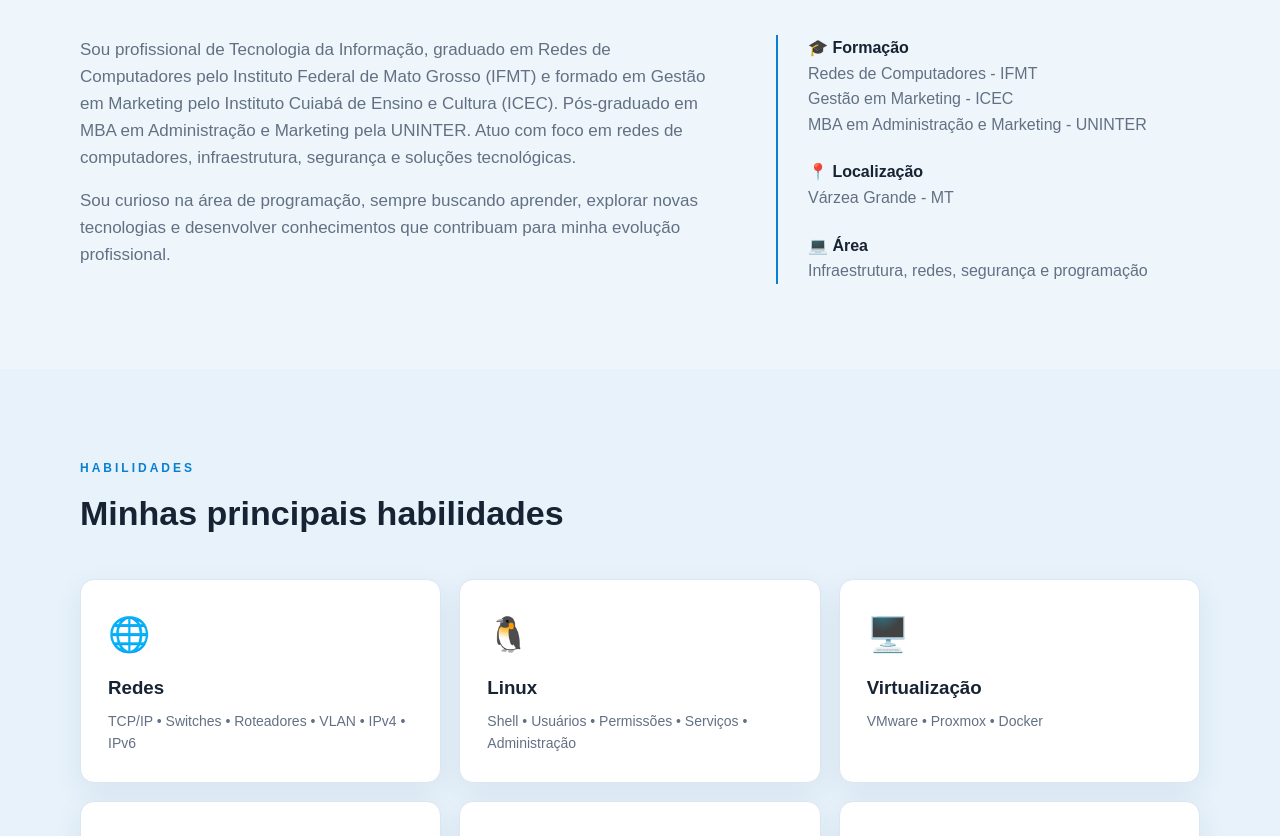
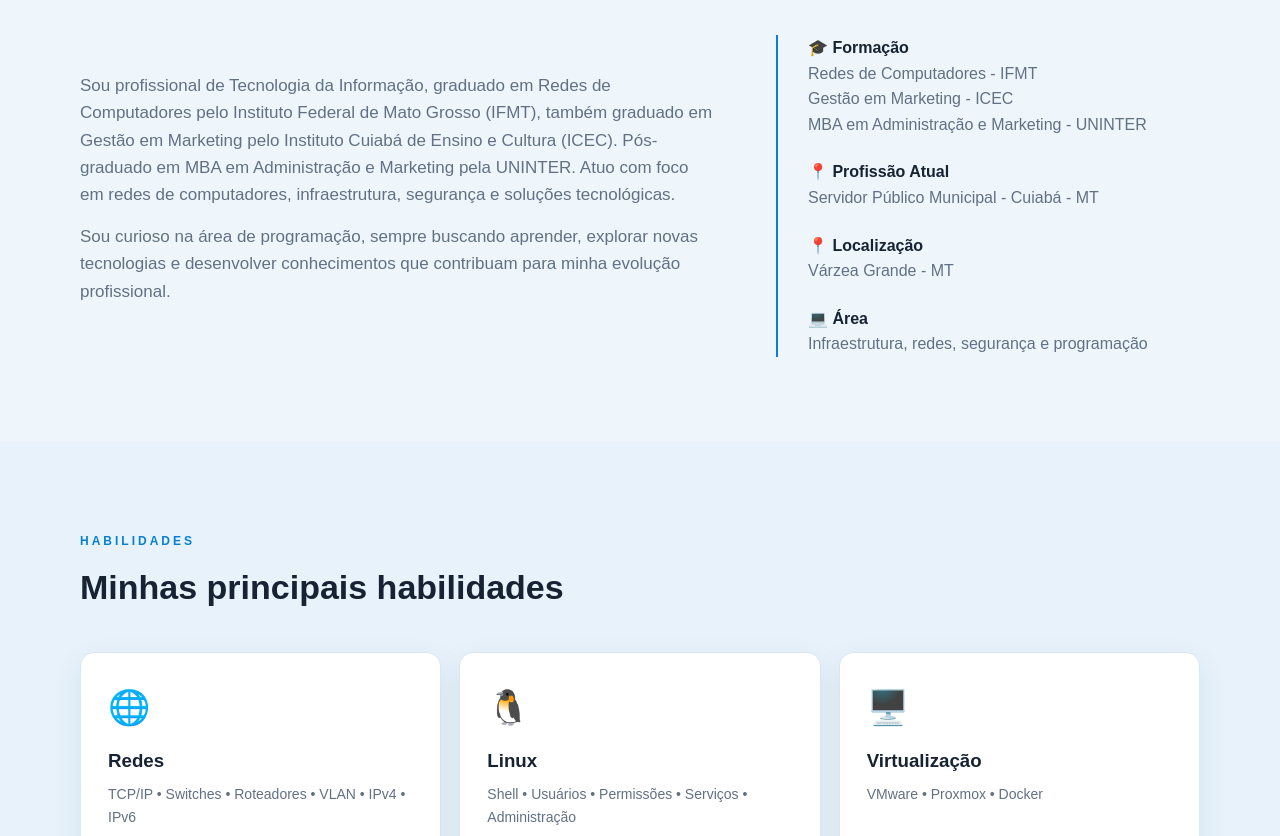
Before and after one commit to cezarsillva/portfolio, a plain HTML site: page index.html in a window 1280 px wide. Shown: the part 1008-1844 px from the top of the page. Drawn offline with Linux system fonts and the light colour scheme.

Commit message:
Meu portifolio3

```diff
--- a/index.html
+++ b/index.html
@@ -208,7 +208,7 @@
 
                         Sou profissional de Tecnologia da Informação,
                         graduado em Redes de Computadores pelo Instituto
-                        Federal de Mato Grosso (IFMT) e formado em Gestão
+                        Federal de Mato Grosso (IFMT), também graduado em Gestão
                         em Marketing pelo Instituto Cuiabá de Ensino e
                         Cultura (ICEC). Pós-graduado em MBA em Administração
                         e Marketing pela UNINTER. Atuo com foco em redes de
@@ -249,6 +249,17 @@
 
                     </div>
 
+                    <div>
+
+                        <b>📍 Profissão Atual</b>
+
+                        <span>
+
+                            Servidor Público Municipal - Cuiabá - MT
+
+                        </span>
+
+                    </div>
 
                     <div>
 
```
